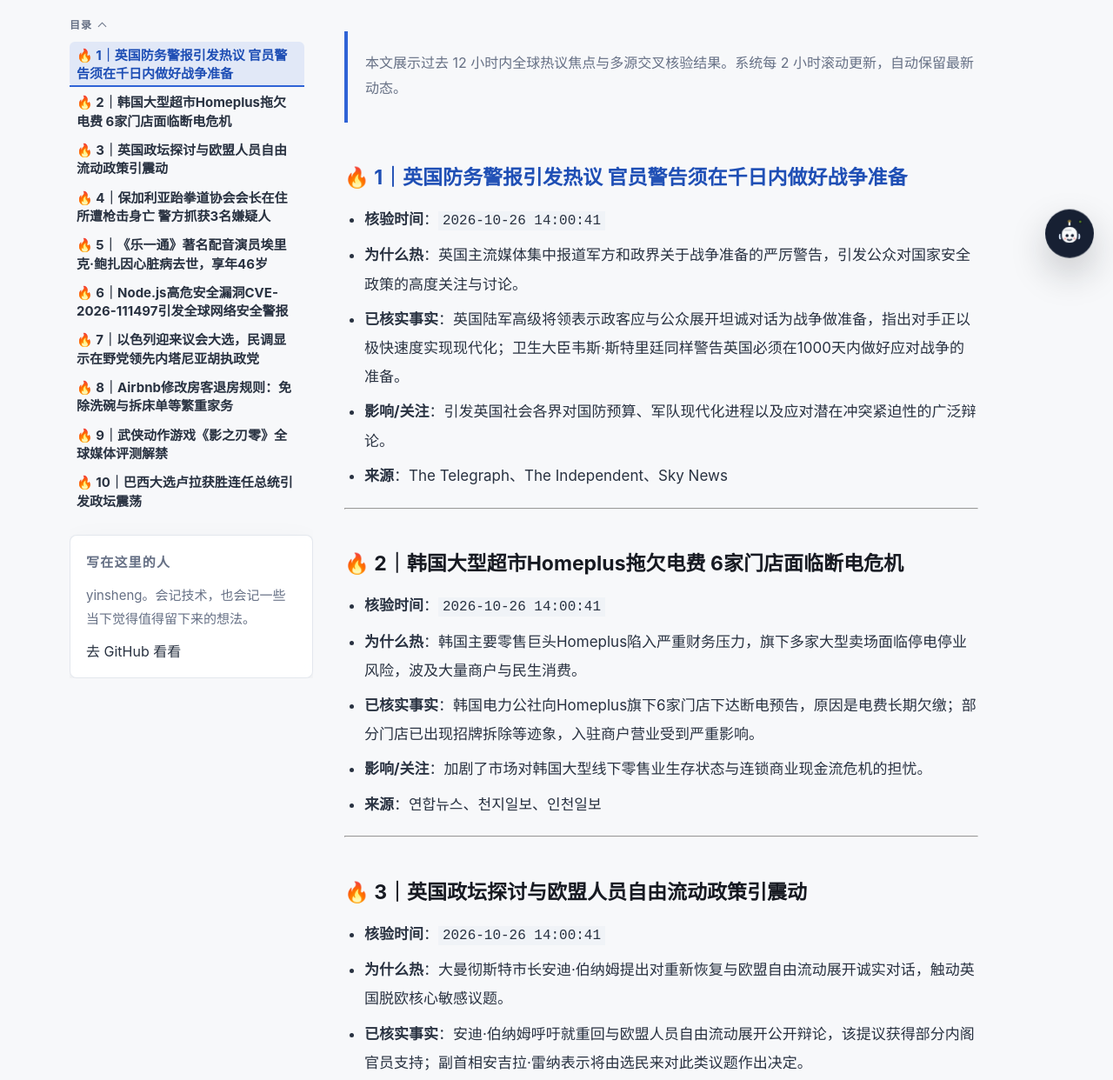
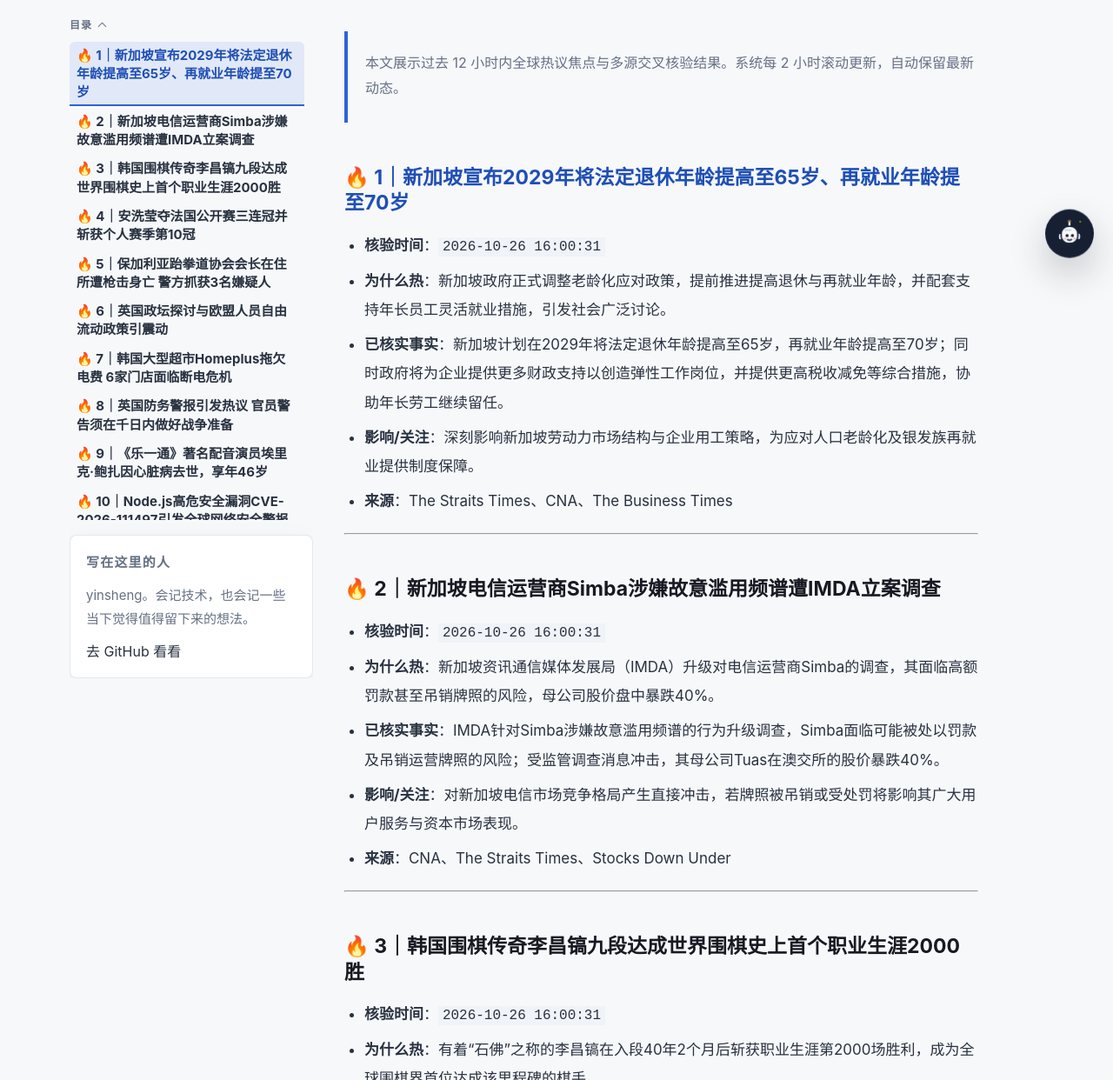
Before and after one commit to yinshengphy/blog, an Astro site: page /global-trending in a window 1280 px wide. Shown: the part 480-1722 px from the top of the page at 87% size. Built offline with nearby package versions, Linux system fonts and the light colour scheme; Astro itself is replaced by a stand-in of ours; some packages are replaced by stand-ins of ours.

Commit message:
content: 发布 blog:global-trending:20261026160011

```diff
--- a/src/content/posts/global-trending.md
+++ b/src/content/posts/global-trending.md
@@ -8,7 +8,70 @@ categories: ["TRENDING"]
 
 > 本文展示过去 12 小时内全球热议焦点与多源交叉核验结果。系统每 2 小时滚动更新，自动保留最新动态。
 
-### 🔥 1｜英国防务警报引发热议 官员警告须在千日内做好战争准备
+### 🔥 1｜新加坡宣布2029年将法定退休年龄提高至65岁、再就业年龄提至70岁
+- **核验时间**：`2026-10-26 16:00:31`
+- **为什么热**：新加坡政府正式调整老龄化应对政策，提前推进提高退休与再就业年龄，并配套支持年长员工灵活就业措施，引发社会广泛讨论。
+- **已核实事实**：新加坡计划在2029年将法定退休年龄提高至65岁，再就业年龄提高至70岁；同时政府将为企业提供更多财政支持以创造弹性工作岗位，并提供更高税收减免等综合措施，协助年长劳工继续留任。
+- **影响/关注**：深刻影响新加坡劳动力市场结构与企业用工策略，为应对人口老龄化及银发族再就业提供制度保障。
+- **来源**：The Straits Times、CNA、The Business Times
+
+---
+
+### 🔥 2｜新加坡电信运营商Simba涉嫌故意滥用频谱遭IMDA立案调查
+- **核验时间**：`2026-10-26 16:00:31`
+- **为什么热**：新加坡资讯通信媒体发展局（IMDA）升级对电信运营商Simba的调查，其面临高额罚款甚至吊销牌照的风险，母公司股价盘中暴跌40%。
+- **已核实事实**：IMDA针对Simba涉嫌故意滥用频谱的行为升级调查，Simba面临可能被处以罚款及吊销运营牌照的风险；受监管调查消息冲击，其母公司Tuas在澳交所的股价暴跌40%。
+- **影响/关注**：对新加坡电信市场竞争格局产生直接冲击，若牌照被吊销或受处罚将影响其广大用户服务与资本市场表现。
+- **来源**：CNA、The Straits Times、Stocks Down Under
+
+---
+
+### 🔥 3｜韩国围棋传奇李昌镐九段达成世界围棋史上首个职业生涯2000胜
+- **核验时间**：`2026-10-26 16:00:31`
+- **为什么热**：有着“石佛”之称的李昌镐在入段40年2个月后斩获职业生涯第2000场胜利，成为全球围棋界首位达成该里程碑的棋手。
+- **已核实事实**：51岁的李昌镐九段达成了职业棋手生涯累计2000胜的成绩，这是自其定段40年2个月以来创下的纪录，李昌镐赛后表示“能够继续下围棋感到非常幸福”。
+- **影响/关注**：刷新了世界职业围棋史的历史胜局纪录，再次确立了李昌镐在世界围棋运动中的传奇历史地位。
+- **来源**：조선일보、동아일보、데일리스포츠한국
+
+---
+
+### 🔥 4｜安洗莹夺法国公开赛三连冠并斩获个人赛季第10冠
+- **核验时间**：`2026-10-26 16:00:31`
+- **为什么热**：韩国羽毛球一姐安洗莹在法国公开赛强势夺冠实现赛会三连霸，并收获本赛季个人第10个冠军头衔，展现出绝对统治力。
+- **已核实事实**：安洗莹在法国公开赛女单赛事中夺冠，达成该项赛事三连冠，这也是她本赛季获得的第10座冠军奖杯；海外与韩国媒体均高度评价其在羽坛赛场的统治级表现。
+- **影响/关注**：进一步巩固了安洗莹在世界女子羽坛的统治地位与积分榜领先优势，成为本年度羽坛最为瞩目的运动员之一。
+- **来源**：KBS 뉴스、머니투데이、동아일보
+
+---
+
+### 🔥 5｜保加利亚跆拳道协会会长在住所遭枪击身亡 警方抓获3名嫌疑人
+- **核验时间**：`2026-10-26 14:00:41`
+- **为什么热**：国际体育界要人遭遇恶性枪杀事件，引发国际体育组织和多国舆论震动。
+- **已核实事实**：曾任国技院理事的保加利亚跆拳道协会会长在位于首都索非亚的家中遭枪击身亡；当地警方已逮捕3名持枪嫌疑人。
+- **影响/关注**：案件对全球跆拳道界造成巨大冲击，促使多方关注当地治安环境与凶案背后的动机调查。
+- **来源**：노컷뉴스、동아일보、뉴시스
+
+---
+
+### 🔥 6｜英国政坛探讨与欧盟人员自由流动政策引震动
+- **核验时间**：`2026-10-26 14:00:41`
+- **为什么热**：大曼彻斯特市长安迪·伯纳姆提出对重新恢复与欧盟自由流动展开诚实对话，触动英国脱欧核心敏感议题。
+- **已核实事实**：安迪·伯纳姆呼吁就重回与欧盟人员自由流动展开公开辩论，该提议获得部分内阁官员支持；副首相安吉拉·雷纳表示将由选民来对此类议题作出决定。
+- **影响/关注**：使脱欧后英国与欧盟的边境与移民政策走向再次成为政界和公众激辩的焦点。
+- **来源**：BBC、The Guardian、The Telegraph
+
+---
+
+### 🔥 7｜韩国大型超市Homeplus拖欠电费 6家门店面临断电危机
+- **核验时间**：`2026-10-26 14:00:41`
+- **为什么热**：韩国主要零售巨头Homeplus陷入严重财务压力，旗下多家大型卖场面临停电停业风险，波及大量商户与民生消费。
+- **已核实事实**：韩国电力公社向Homeplus旗下6家门店下达断电预告，原因是电费长期欠缴；部分门店已出现招牌拆除等迹象，入驻商户营业受到严重影响。
+- **影响/关注**：加剧了市场对韩国大型线下零售业生存状态与连锁商业现金流危机的担忧。
+- **来源**：연합뉴스、천지일보、인천일보
+
+---
+
+### 🔥 8｜英国防务警报引发热议 官员警告须在千日内做好战争准备
 - **核验时间**：`2026-10-26 14:00:41`
 - **为什么热**：英国主流媒体集中报道军方和政界关于战争准备的严厉警告，引发公众对国家安全政策的高度关注与讨论。
 - **已核实事实**：英国陆军高级将领表示政客应与公众展开坦诚对话为战争做准备，指出对手正以极快速度实现现代化；卫生大臣韦斯·斯特里廷同样警告英国必须在1000天内做好应对战争的准备。
@@ -17,34 +80,7 @@ categories: ["TRENDING"]
 
 ---
 
-### 🔥 2｜韩国大型超市Homeplus拖欠电费 6家门店面临断电危机
-- **核验时间**：`2026-10-26 14:00:41`
-- **为什么热**：韩国主要零售巨头Homeplus陷入严重财务压力，旗下多家大型卖场面临停电停业风险，波及大量商户与民生消费。
-- **已核实事实**：韩国电力公社向Homeplus旗下6家门店下达断电预告，原因是电费长期欠缴；部分门店已出现招牌拆除等迹象，入驻商户营业受到严重影响。
-- **影响/关注**：加剧了市场对韩国大型线下零售业生存状态与连锁商业现金流危机的担忧。
-- **来源**：연합뉴스、천지일보、인천일보
-
----
-
-### 🔥 3｜英国政坛探讨与欧盟人员自由流动政策引震动
-- **核验时间**：`2026-10-26 14:00:41`
-- **为什么热**：大曼彻斯特市长安迪·伯纳姆提出对重新恢复与欧盟自由流动展开诚实对话，触动英国脱欧核心敏感议题。
-- **已核实事实**：安迪·伯纳姆呼吁就重回与欧盟人员自由流动展开公开辩论，该提议获得部分内阁官员支持；副首相安吉拉·雷纳表示将由选民来对此类议题作出决定。
-- **影响/关注**：使脱欧后英国与欧盟的边境与移民政策走向再次成为政界和公众激辩的焦点。
-- **来源**：BBC、The Guardian、The Telegraph
-
----
-
-### 🔥 4｜保加利亚跆拳道协会会长在住所遭枪击身亡 警方抓获3名嫌疑人
-- **核验时间**：`2026-10-26 14:00:41`
-- **为什么热**：国际体育界要人遭遇恶性枪杀事件，引发国际体育组织和多国舆论震动。
-- **已核实事实**：曾任国技院理事的保加利亚跆拳道协会会长在位于首都索非亚的家中遭枪击身亡；当地警方已逮捕3名持枪嫌疑人。
-- **影响/关注**：案件对全球跆拳道界造成巨大冲击，促使多方关注当地治安环境与凶案背后的动机调查。
-- **来源**：노컷뉴스、동아일보、뉴시스
-
----
-
-### 🔥 5｜《乐一通》著名配音演员埃里克·鲍扎因心脏病去世，享年46岁
+### 🔥 9｜《乐一通》著名配音演员埃里克·鲍扎因心脏病去世，享年46岁
 - **核验时间**：`2026-10-26 12:00:50`
 - **为什么热**：曾为兔八哥、达菲鸭等全球经典动画角色配音的知名声优英年早逝，在动画界与影迷圈引发震惊与哀悼。
 - **已核实事实**：知名配音演员埃里克·鲍扎（Eric Bauza）因突发心脏病去世，享年46岁。他曾长期为《乐一通》（Looney Tunes）中的兔八哥（Bugs Bunny）和达菲鸭（Daffy Duck）等标志性角色献声，并参与了《土狼遇上密探》（Coyote vs Acme）等知名动画作品。
@@ -53,7 +89,7 @@ categories: ["TRENDING"]
 
 ---
 
-### 🔥 6｜Node.js高危安全漏洞CVE-2026-111497引发全球网络安全警报
+### 🔥 10｜Node.js高危安全漏洞CVE-2026-111497引发全球网络安全警报
 - **核验时间**：`2026-10-26 12:00:50`
 - **为什么热**：涉及Node.js及HTTP协议相关底层库的重大安全漏洞扩散，直接威胁大量互联网商城与企业服务器的安全运营。
 - **已核实事实**：针对Node.js网站的黑客攻击风险上升，原名为Node2Shell的Brotli漏洞（CVE-2026-111497）进一步演变为HTTP2Shell，波及采用相关HTTP库与应用的大量企业与电商服务器。
@@ -62,7 +98,7 @@ categories: ["TRENDING"]
 
 ---
 
-### 🔥 7｜以色列迎来议会大选，民调显示在野党领先内塔尼亚胡执政党
+### 🔥 11｜以色列迎来议会大选，民调显示在野党领先内塔尼亚胡执政党
 - **核验时间**：`2026-10-26 12:00:50`
 - **为什么热**：以色列定于27日举行总选举，民调显示执政的利库德集团面临落后局面，内塔尼亚胡去留成为国际瞩目的政治焦点。
 - **已核实事实**：以色列总选举在即，民调显示在野党阵营领先于现任总理内塔尼亚胡领导的利库德集团，利库德集团或难以维持第一大党地位；内塔尼亚胡此前在耶路撒冷发表讲话并寻求外部支持强化选情。
@@ -71,7 +107,7 @@ categories: ["TRENDING"]
 
 ---
 
-### 🔥 8｜Airbnb修改房客退房规则：免除洗碗与拆床单等繁重家务
+### 🔥 12｜Airbnb修改房客退房规则：免除洗碗与拆床单等繁重家务
 - **核验时间**：`2026-10-26 12:00:50`
 - **为什么热**：Airbnb针对长期引发房客不满的繁杂退房清洁要求做出重大政策调整，多家国际主流媒体予以报道并引发旅客广泛讨论。
 - **已核实事实**：Airbnb宣布修改规则，房客在退房时不再需要清洗碗碟或拆下床单，免去需要耗费大量精力的清洁家务要求。
@@ -80,7 +116,7 @@ categories: ["TRENDING"]
 
 ---
 
-### 🔥 9｜武侠动作游戏《影之刃零》全球媒体评测解禁
+### 🔥 13｜武侠动作游戏《影之刃零》全球媒体评测解禁
 - **核验时间**：`2026-10-26 10:00:50`
 - **为什么热**：全球知名游戏媒体对备受期待的中国武侠动作游戏《影之刃零》评测集中出炉，迅速登顶全球玩家社群热榜。
 - **已核实事实**：IGN、GameSpot及Polygon等多家主流游戏媒体发布了《影之刃零》的评测；各评测普遍盛赞其出色的武术战斗动作系统，但对游戏剧情的叙事逻辑提出了保留意见。
@@ -89,7 +125,7 @@ categories: ["TRENDING"]
 
 ---
 
-### 🔥 10｜巴西大选卢拉获胜连任总统引发政坛震荡
+### 🔥 14｜巴西大选卢拉获胜连任总统引发政坛震荡
 - **核验时间**：`2026-10-26 10:00:50`
 - **为什么热**：巴西高等选举法院公布大选结果确认卢拉当选，反对阵营表态要求废除选举结果，引发全球对拉美最大经济体政局的高度关注。
 - **已核实事实**：根据巴西高等选举法院（TSE）公布的结果，卢拉在历史性选情逆转中再次当选总统；随后弗拉维奥（Flávio）表示将要求废除大选结果。
@@ -98,7 +134,7 @@ categories: ["TRENDING"]
 
 ---
 
-### 🔥 11｜Anthropic因涉嫌侵权猫王歌曲遭540亿韩元索赔诉讼
+### 🔥 15｜Anthropic因涉嫌侵权猫王歌曲遭540亿韩元索赔诉讼
 - **核验时间**：`2026-10-26 10:00:50`
 - **为什么热**：AI头部创企Anthropic再度卷入音乐版权风暴，因训练数据侵权面临高额跨国诉讼，成为生成式AI与知识产权博弈的最新焦点。
 - **已核实事实**：人工智能初创公司Anthropic因涉嫌未经授权使用埃尔维斯·普雷斯利（猫王）的274首歌曲用于AI模型学习，遭到索赔540亿韩元的版权侵权起诉。
@@ -107,7 +143,7 @@ categories: ["TRENDING"]
 
 ---
 
-### 🔥 12｜比尔·盖茨警告AI将在20年内超越人类并引发巨大混乱
+### 🔥 16｜比尔·盖茨警告AI将在20年内超越人类并引发巨大混乱
 - **核验时间**：`2026-10-26 10:00:50`
 - **为什么热**：科技巨头微软创始人比尔·盖茨对人工智能发展的最新预言引发全球科技圈与职场群体的广泛讨论。
 - **已核实事实**：比尔·盖茨在公开表态中警告，未来20年内人工智能的发展将给人类带来最大的混乱；他指出未来编码技能或将变得无用，并点名AI将在数学、生物学及设计等领域超越人类。
@@ -116,7 +152,7 @@ categories: ["TRENDING"]
 
 ---
 
-### 🔥 13｜克里斯·帕拉特确认星爵将重返漫威电影宇宙
+### 🔥 17｜克里斯·帕拉特确认星爵将重返漫威电影宇宙
 - **核验时间**：`2026-10-26 08:00:25`
 - **为什么热**：漫威核心角色“星爵”未来去向迎来官方实锤，克里斯·帕拉特公开表态引发全球漫威影迷热烈讨论。
 - **已核实事实**：克里斯·帕拉特在接受采访时确认星爵将回归漫威电影宇宙（MCU），并强调星爵“不会去任何别的地方”。他透露漫威方面已经采取了“坚决行动（hard action）”来兑现让该角色回归荧幕的承诺。
@@ -125,7 +161,7 @@ categories: ["TRENDING"]
 
 ---
 
-### 🔥 14｜姆巴佩国家德比双响助皇马击败巴萨
+### 🔥 18｜姆巴佩国家德比双响助皇马击败巴萨
 - **核验时间**：`2026-10-26 08:00:25`
 - **为什么热**：西甲首回合国家德比上演，姆巴佩凭借梅开二度的统治级表现决定胜负，迅速登顶全球体育热搜榜。
 - **已核实事实**：在西甲联赛第10轮上演的本赛季首场国家德比中，皇家马德里对阵巴塞罗那。姆巴佩攻入两球完成双响，帮助皇马客场击败宿敌巴萨，改写了积分榜争冠走势。
@@ -134,7 +170,7 @@ categories: ["TRENDING"]
 
 ---
 
-### 🔥 15｜松井秀喜正式出任读卖巨人队监督
+### 🔥 19｜松井秀喜正式出任读卖巨人队监督
 - **核验时间**：`2026-10-26 08:00:25`
 - **为什么热**：日本棒球传奇巨星松井秀喜接掌传统豪门读卖巨人帅印，引爆日本体育界与主流媒体极高关注度。
 - **已核实事实**：读卖巨人军官方宣布松井秀喜正式就任球队监督，松井秀喜在就任记者会上表态将带领球队迈向“新的黄金时代”。媒体披露其此前曾心怀准则，认为在高桥由伸、阿部慎之助等前任之前自己尚不具备资格执教；日本电视台主播亦在早间节目中回顾了现场代表提问的盛况。
@@ -143,7 +179,7 @@ categories: ["TRENDING"]
 
 ---
 
-### 🔥 16｜以色列迎来关键大选引发国际关注
+### 🔥 20｜以色列迎来关键大选引发国际关注
 - **核验时间**：`2026-10-26 08:00:25`
 - **为什么热**：在加沙冲突持续与国内政治深度分裂的背景下，以色列关键选战进入冲刺阶段，成为国际舆论与地缘政治关注的核心焦灼点。
 - **已核实事实**：多家国际媒体报道，社会严重分裂的以色列正严阵以待一场决定性的全国大选。加沙地带的人道苦难与冲突走向成为各方竞选的关键筹码，引发巴勒斯坦方面的深切担忧，内塔尼亚胡在选举周期中的政治走向也受到国际媒体的高度审视。
```
